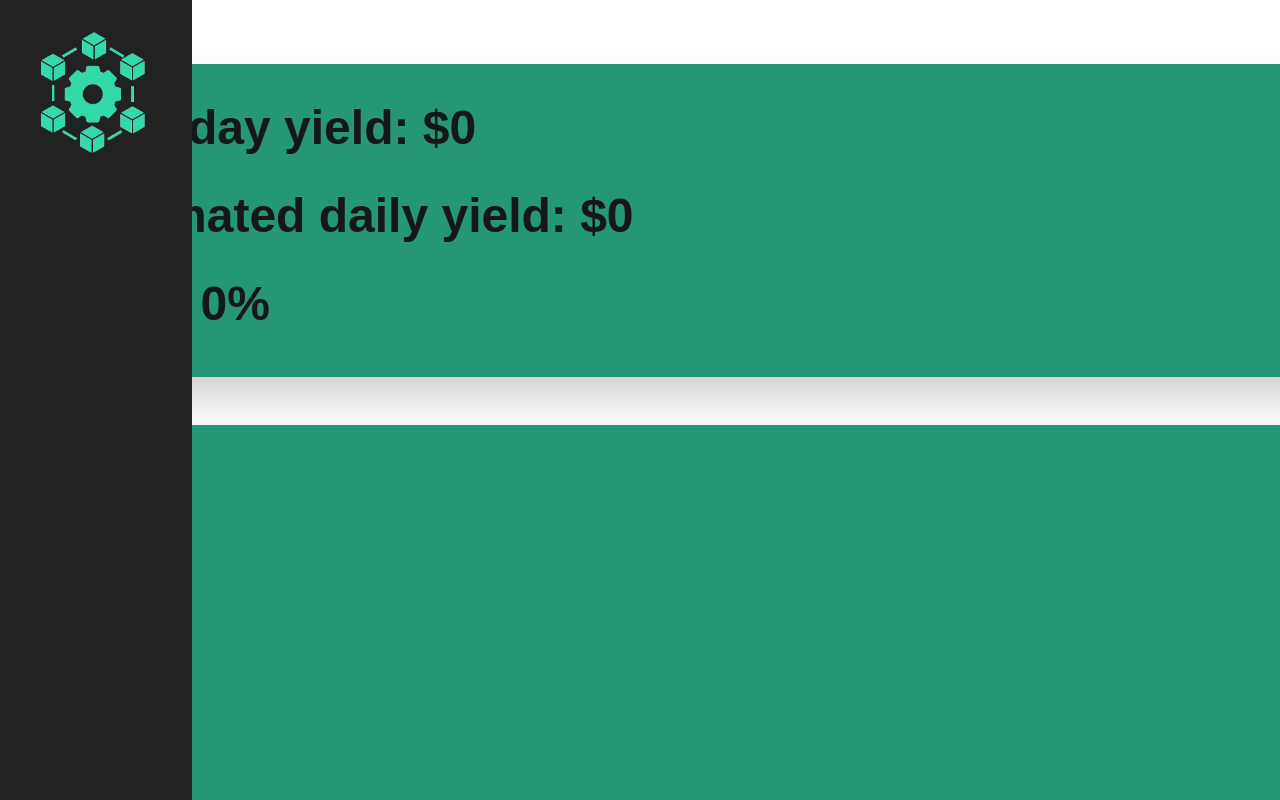
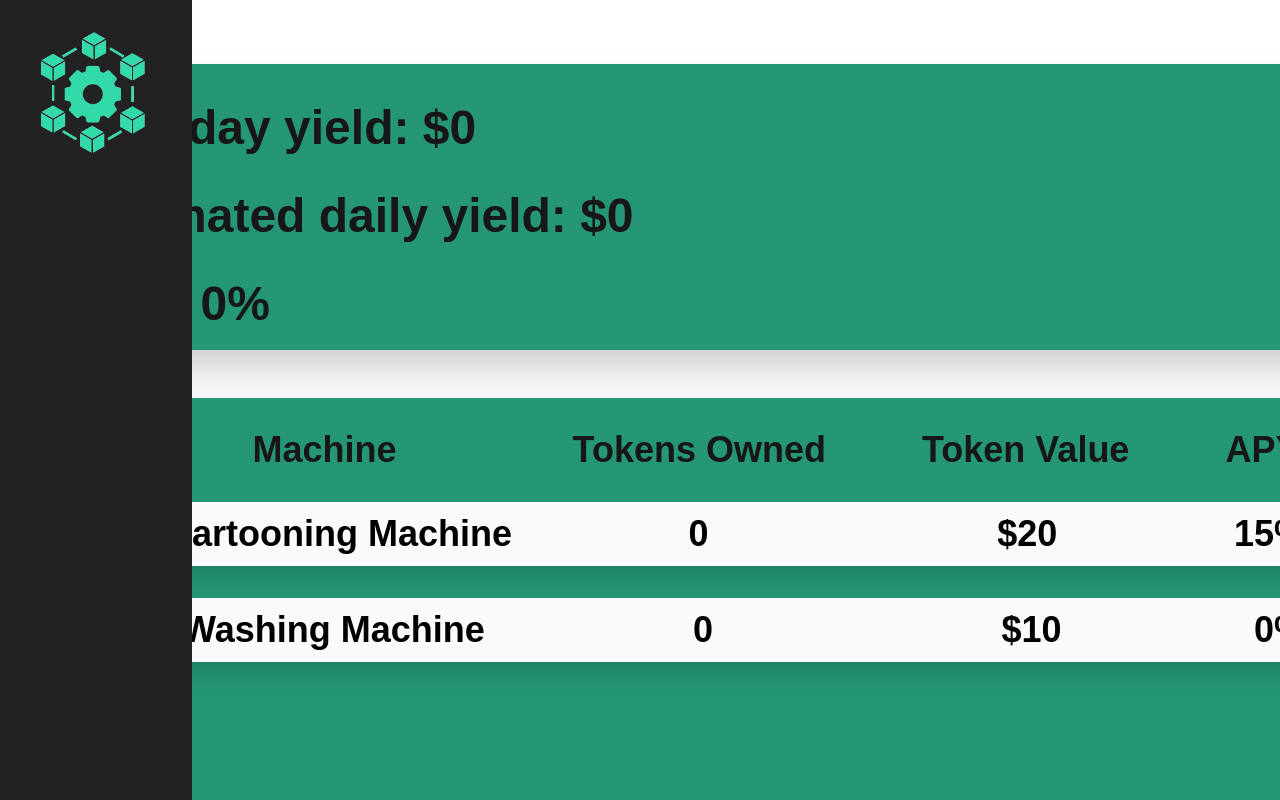
Before and after one commit to Robonize/Website, a Next.js app: page /Overview in a window 1280 px wide. Shown: the top 800 px of the page. Built offline with nearby package versions, Linux system fonts and the light colour scheme.

Commit message:
overview page improvements

```diff
--- a/src/app/Overview/page.tsx
+++ b/src/app/Overview/page.tsx
@@ -14,7 +14,27 @@ export default function Home() {
         <p className='mt-10 ml-10'>Estimated daily yield: $0</p>
         <p className='mt-10 ml-10'>DPY: 0%</p>
       </div>
-      <div className='h-96 w-[1400px] bg-[#259776] mt-12 rounded-2xl shadow-2xl'>
+      <div className='h-[450px] w-[1400px] bg-[#259776] flex flex-col mt-12 rounded-2xl shadow-2xl text-4xl font-bold items-center'>
+        <div className='flex flex-row  mt-8'>
+          <p className='mx-32 '>Machine</p>
+          <p className='mx-12'>Tokens Owned</p>
+          <p className='mx-12'>Token Value</p>
+          <p className='mx-12'>APY</p>
+        </div>
+        <div>
+        <button className='flex flex-row  mt-8 bg-slate-50 hover:bg-slate-200 hover:-translate-y-1 text-black rounded-xl py-3 w-[1300px] shadow-xl justify-between'>
+          <p className='mx-20'>Cartooning Machine</p>
+          <p className='mx-16 mr-48'>0</p>
+          <p className='mx-16 mr-16'>$20</p>
+          <p className='mx-20'>15%</p>
+        </button>
+        <button className='flex flex-row  mt-8 bg-slate-50 hover:bg-slate-200 hover:-translate-y-1 text-black rounded-xl py-3 w-[1300px] shadow-xl justify-between'>
+          <p className='mx-24'>Washing Machine</p>
+          <p className='mx-20 mr-48'>0</p>
+          <p className='mx-16 mr-20'>$10</p>
+          <p className='mx-20'>0%</p>
+        </button>
+        </div>
 
       </div>
     </div>
```
